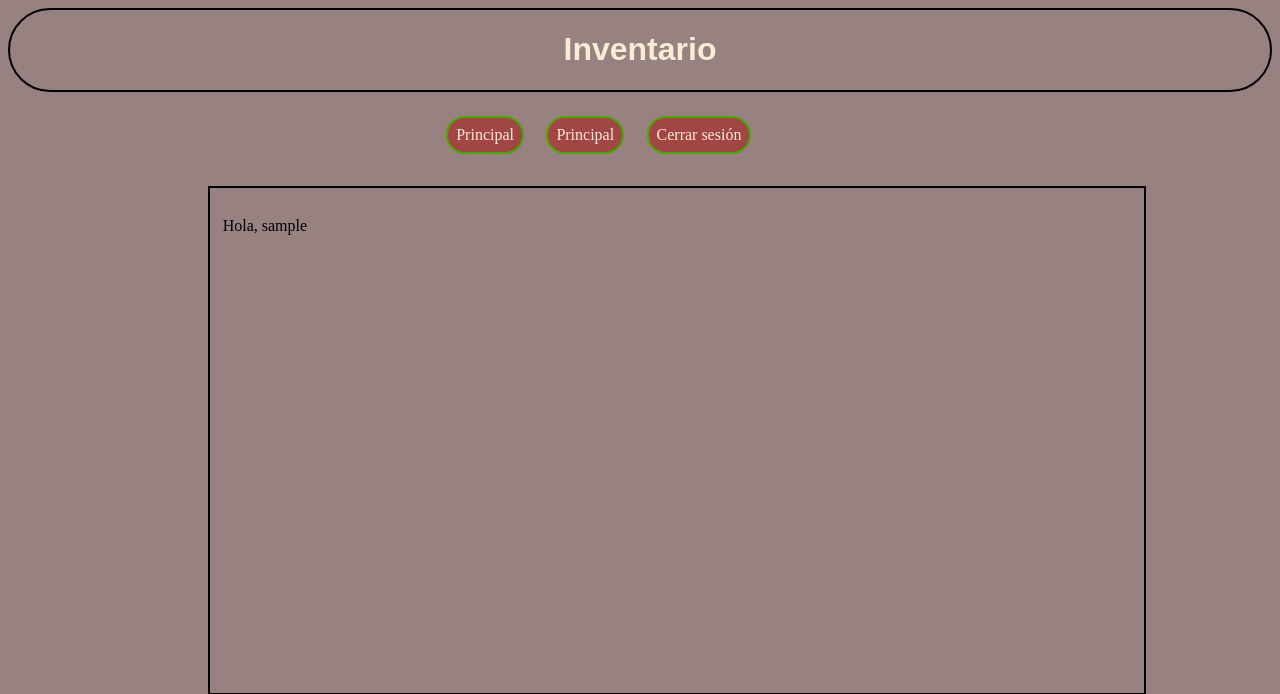
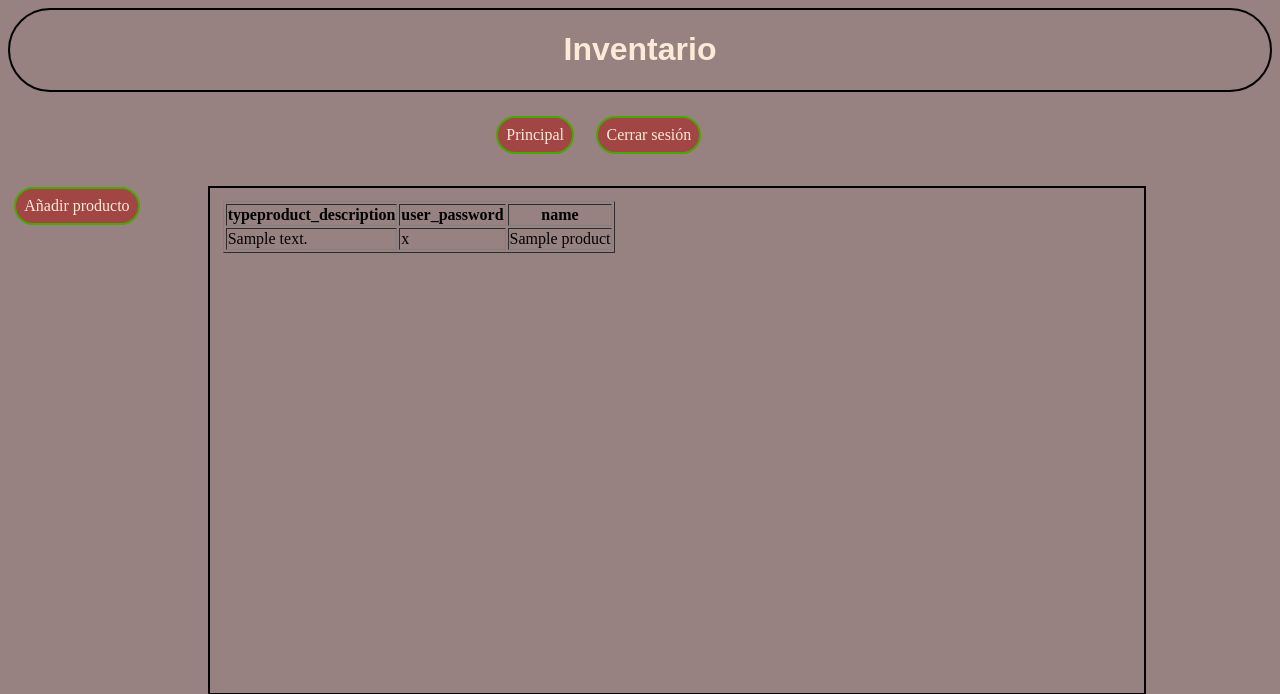
Before and after one commit to DanielAcedo/SEGEMP_Inventory, a PHP site: page /php/inventory.php in a window 1280 px wide. Shown: the top 694 px of the page. Run offline with PHP 8.4, Linux system fonts and the light colour scheme; the visitor is signed in with stand-in values (Sample User, id 1); tables that the repository leaves empty or names only in its code hold one stand-in row (values such as "Sample post").

Commit message:
Added inventory and progressing on adding products

```diff
--- a/php/app.php
+++ b/php/app.php
@@ -41,10 +41,6 @@ include_once 'dao.php';
 									if($currentPage=="index"){echo 'class="selected"';}
 								echo '>Principal</a></li>';
 
-								echo '<li><a href="../index.php" ';
-									if($currentPage=="pagina1"){echo 'class="selected"';}
-								echo '>Principal</a></li>';
-
 								if($this->isLogged()){
 									echo '<li><a href="logout.php" ';
 									echo '>Cerrar sesión</a></li>';
@@ -54,9 +50,15 @@ include_once 'dao.php';
     					</nav>
 
     					<nav id="secundaria">
-      						<ul>
+      						<ul>';
+        					if($currentPage == "inventory"){
+								echo '<li><a href="addproduct.php">Añadir producto</a></li>';
+							}
 
-      						</ul>
+							if($currentPage == "addproduct"){
+								echo '<li><a href="inventory.php">Inventario</a></li>';
+							}
+      						echo '</ul>
     					</nav>
     					<div id="content">';
 			}
--- a/php/dao.php
+++ b/php/dao.php
@@ -6,10 +6,18 @@
 
     //Se define el nombre de todas las tablas
     define ("TABLE_USER", 'user');
+    define ("TABLE_PRODUCT", 'product');
+    define ("TABLE_TYPEPRODUCT", 'typeproduct');
 
     //Se define las columnas de las tablas
     define("USER_NAME", "username");
     define("USER_PASSWORD", "password");
+    define("PRODUCT_ID", "id");
+    define("PRODUCT_MODEL", "model");
+    define("PRODUCT_TYPEPRODUCT", "typeproduct");
+    define("PRODUCT_SERIAL", "serial");
+    define("TYPEPRODUCT_ID", "id");
+    define("TYPEPRODUCT_DESCRIPTION", "description");
 
     class InventoryDao{
         protected $conn;
@@ -19,8 +27,8 @@
 
         function __construct(){
             try{
-                $this->conn = new PDO(MYSQL_HOST, MYSQL_USER, MYSQL_PASSWORD);
-                $this->conn->setAttribute( PDO::ATTR_ERRMODE, PDO::ERRMODE_EXCEPTION );
+                $this->conn = new PDO(MYSQL_HOST, MYSQL_USER, MYSQL_PASSWORD, array(PDO::MYSQL_ATTR_INIT_COMMAND => "SET NAMES utf8"));
+                //$this->conn->setAttribute( PDO::ATTR_ERRMODE, PDO::ERRMODE_EXCEPTION );
             }
             catch(PDOException $e){
                 $this->error = "Error en la conexión: ".$e.getMessage();
@@ -47,6 +55,17 @@
             return $result;
         }
 
+        public function executeSelect($sql){
+            $result = $this->conn->prepare($sql);
+            $result->execute();
+
+            if(!$result){
+                $this->error = "Error en la consulta de datos";
+            }
+
+            return $result;
+        }
+
         public function isConnected(){
             return $this->conn != null;
         }
--- a/php/inventory.php
+++ b/php/inventory.php
@@ -7,8 +7,55 @@
     $app->start_session();
 
     $app->head("Inventario", "Inventario");
-    $app->nav(null);
+    $app->nav("inventory");
 
-    echo '<p> Hola, '.$_SESSION['user'];
+    $sql = "SELECT * FROM ".TABLE_PRODUCT;
+    $result = $app->getDao()->executeSelect($sql);
+
+    $products;
+
+    // SQL Statement is not valid
+    if(!$result){
+        echo $app->getDao()->getError();
+    }
+    // There is no data to be displayed
+    else if (count($products = $result->fetchAll()) == 0){
+        echo "No hay productos";
+    }
+    //There is data
+    else{
+        echo "<table border='1'>";
+        echo "<tr>";
+
+        for($i = 0; $i<$result->columnCount();$i++){
+            $columnMeta = $result->getColumnMeta($i);
+
+            echo "<th>".$columnMeta['name']."</th>";
+        }
+
+        echo "</tr>";
+
+        for($i = 0; $i<count($products);$i++){
+            $product = $products[$i];
+            echo "<tr>";
+
+            for($j = 0; $j<$result->columnCount();$j++){
+                $columnMeta = $result->getColumnMeta($j);
+
+                if($columnMeta['name'] == PRODUCT_TYPEPRODUCT){
+                    $sqlSt = "SELECT ".TYPEPRODUCT_DESCRIPTION." FROM ".TABLE_TYPEPRODUCT." WHERE ".TYPEPRODUCT_ID."=".$product[$j];
+                    $statement = $app->getDao()->executeSelect($sqlSt);
+                    echo "<td>".$statement->fetch()[0]."</td>";
+                }else{
+                    echo "<td>".$product[$j]."</td>";
+                }
+            }
+
+            echo "</tr>";
+
+        }
+
+        echo "</table>";
+    }
 
     $app->footer();
```
Also changed, not shown: php/addproduct.php (added, +44 -0 lines).
